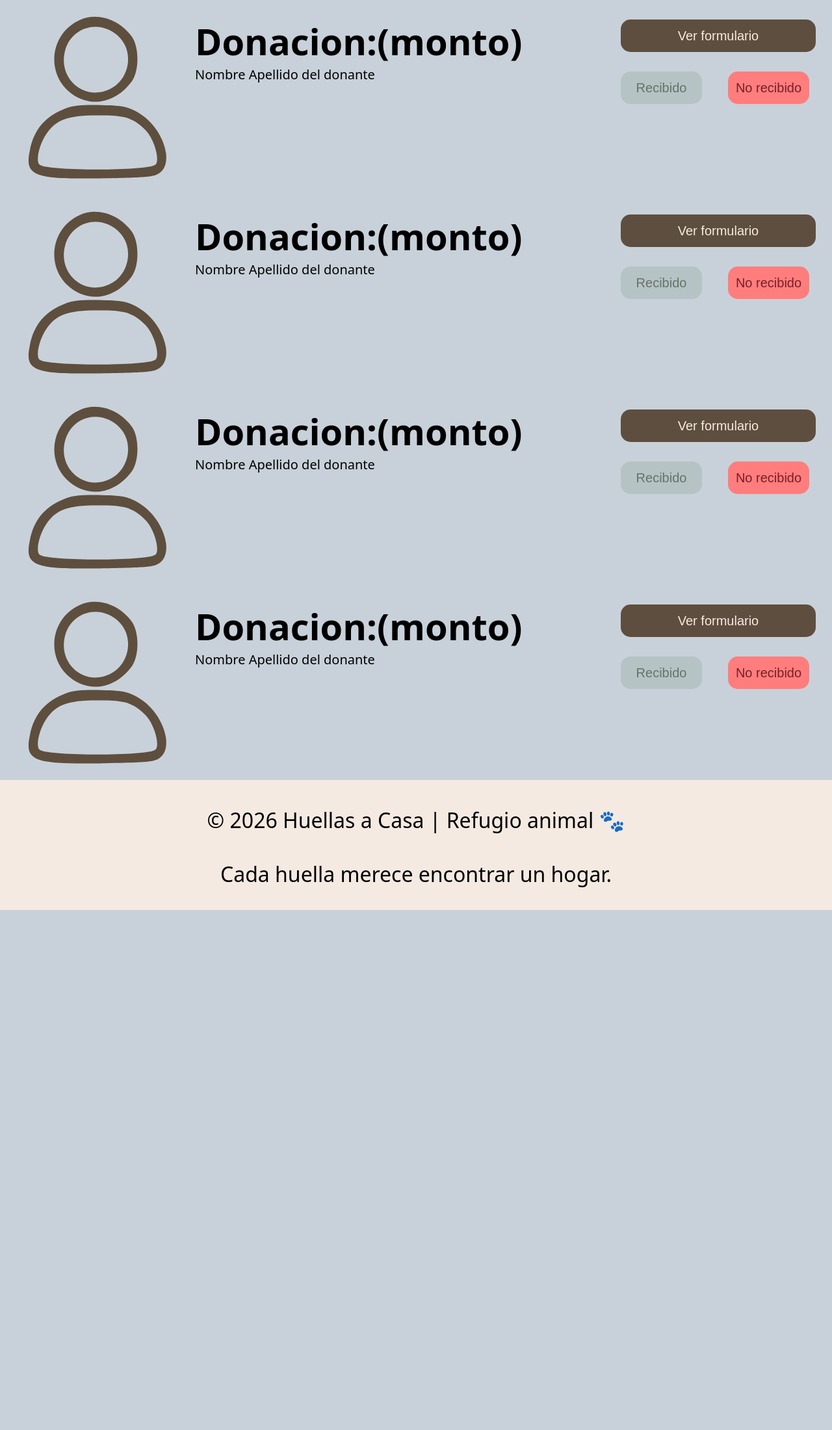
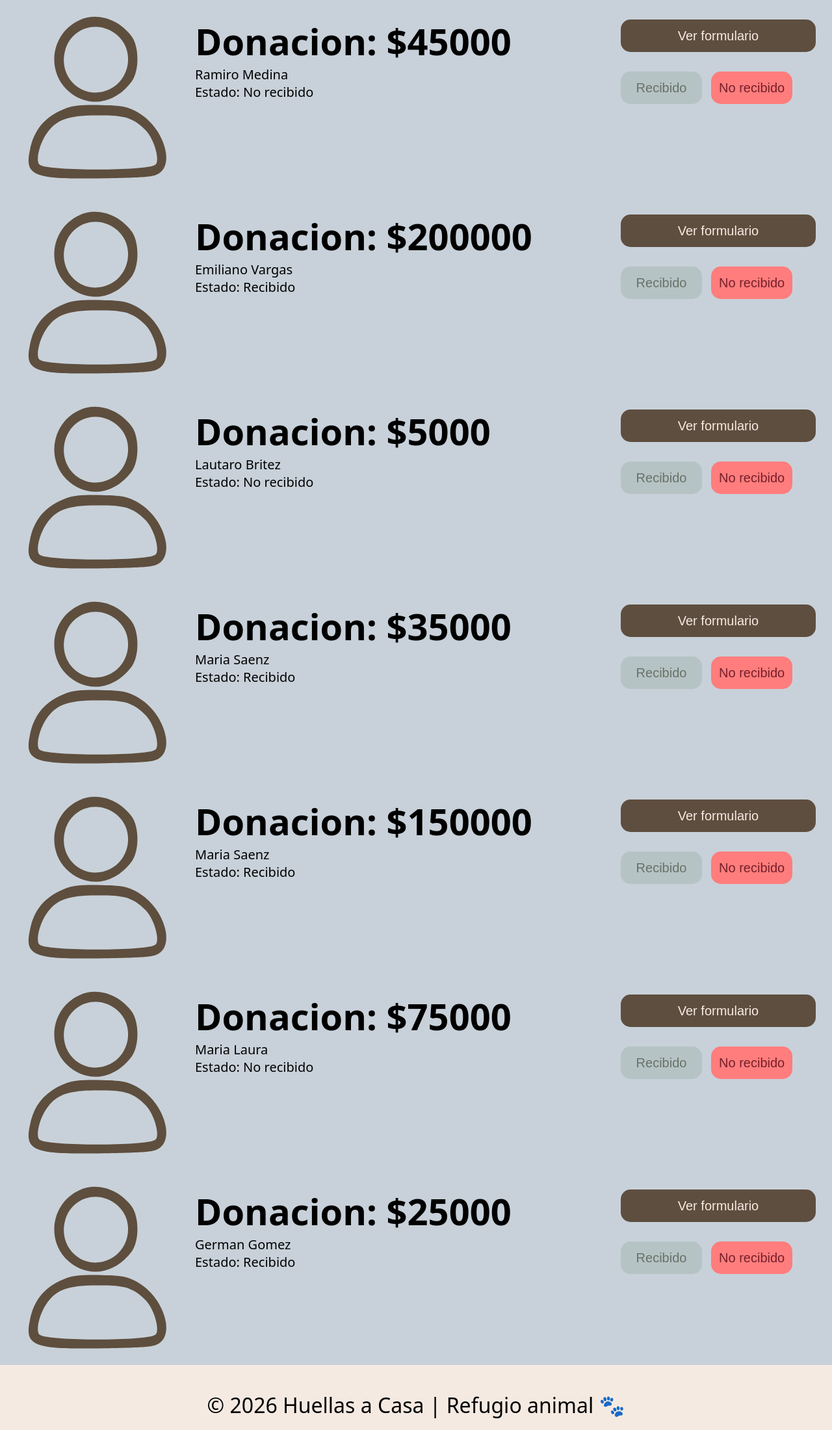
Before and after one commit to Pato2006/Huellas-a-casa, a Flask app: page /formulario_donar_admin in a window 1280 px wide. Shown: the part 100-2300 px from the top of the page at 65% size. Before the commit the page ends 1500 px from the top, so only its background shows below. Run offline with Flask 3, Linux system fonts and the light colour scheme; data comes from the database, SQL or seed files in the repository.

Commit message:
admin ver donaciones

```diff
--- a/app.py
+++ b/app.py
@@ -12,6 +12,8 @@ from modulos.catalogo import (listas_animales, ver_animal, borrar_animal, cargar
 from modulos.ver_adopciones import (lista_adopciones, ver_formulario, cambiar_estado)
 
 from modulos.usuarios import (buscar_usuario_por_email, crear_usuario, modificar_usuario)
+
+from modulos.ver_donaciones import(lista_donaciones,ver_donacion, cambiar_estado_donaciones)
 
 app = Flask(__name__)
 app.config["SECRET_KEY"] = "clave-solo-para-desarrollo"
@@ -265,11 +267,33 @@ def cambiar_estado_adopcion(formulario_id):
 
 @app.route('/formulario_donar_admin')
 def formulario_donar_admin():
-    return render_template('formulario_donar_admin.html')
+    consultas=lista_donaciones()
+    if consultas is None:
+        respuesta="No se pudieron consultar las donaciones", 500
+    else:
+        respuesta=render_template('formulario_donar_admin.html', consultas=consultas)
+    return respuesta
 
-@app.route('/formulario_donar_admin/formulario_donar_respondido_admin')
-def formulario_donar_respondido_admin():
-    return render_template('formulario_donar_respondido_admin.html')
+@app.route('/formulario_donar_admin/donacion/<int:donacion_id>')
+def formulario_donar_respondido_admin(donacion_id):
+    consultas=ver_donacion(donacion_id)
+    if consultas is None:
+        respuesta="Formulario de donacion no encontrado.", 404
+    else:
+        respuesta=render_template('formulario_donar_respondido_admin.html', consultas=consultas[0])
+    return respuesta
+
+@app.route('/formulario_donar_admin/estado/<int:donacion_id>', methods=['POST'])
+def cambiar_estado_donacion(donacion_id):
+    estado = request.form.get('estado')
+    if estado not in ('Recibido', 'No recibido'):
+        respuesta = "Estado invalido.", 400
+    elif cambiar_estado_donaciones(donacion_id, estado) is None:
+        respuesta = "No se pudo cambiar el estado de la donacion.", 500
+    else:
+        respuesta = redirect(url_for('formulario_donar_admin'))
+    return respuesta
+
 
 if __name__ == "__main__":
     app.run(debug=True)
--- /dev/null
+++ b/modulos/ver_donaciones.py
@@ -0,0 +1,22 @@
+from config import CONFIG_DB
+from utilidades._mysql_db import deleteDB,updateDB,insertDB,selectDB
+
+def lista_donaciones():
+    sql="""SELECT donaciones.id AS donacion_id, donaciones.monto AS monto, donaciones.estado AS estado,
+        donaciones.ruta_comp AS comprobante, usuarios.nombre, usuarios.apellido, usuarios.ruta_img
+        FROM donaciones
+        INNER JOIN usuarios ON donaciones.usuario_id=usuarios.id
+        ORDER BY donaciones.id DESC"""
+    return selectDB(CONFIG_DB,sql,dictionary=True)
+
+def ver_donacion(donacion_id):
+    sql="""SELECT donaciones.id, donaciones.mensaje AS mensaje, donaciones.ruta_comp AS comprobante,
+        usuarios.nombre, usuarios.apellido
+        FROM donaciones
+        INNER JOIN usuarios ON donaciones.usuario_id=usuarios.id
+        WHERE donaciones.id=%s"""
+    return selectDB(CONFIG_DB,sql,(donacion_id,), dictionary=True)
+
+def cambiar_estado_donaciones(donacion_id, estado):
+    sql = "UPDATE donaciones SET estado = %s WHERE id = %s"
+    return updateDB(CONFIG_DB, sql, (estado, donacion_id))
--- a/templates/formulario_donar_admin.html
+++ b/templates/formulario_donar_admin.html
@@ -5,115 +5,39 @@
 {% block title %}Huellas a casa{% endblock %}
 {% block content %}
 <main>
-    <!-- cada tarjeta es un animal-->
+    <!-- cada tarjeta es una donacion-->
+    {% for c in consultas %}
     <div class="tarjetas">
         <div class="contenido">
             <!-- aca se agrupan todos los datos-->
             <div class="informacion">
-                <!-- informacion del animal-->
+                <!-- informacion del donante-->
                 <img src="{{ url_for('static', filename='img/perfil.svg') }}" alt="Foto de perfil del donante">
                 <div class="datos">
-                    <h1>Donacion:(monto)</h1>
-                    <p>Nombre Apellido del donante</p>
+                    <h1>Donacion: ${{ c.monto }}</h1>
+                    <p>{{ c.nombre }} {{ c.apellido }}</p>
+                    <p>Estado: {{ c.estado }}</p>
                 </div>
             </div>
             <!-- aca van los botones de accion-->
             <div class="botones">
                 <!-- aca van en columna-->
-                <a href="{{ url_for('formulario_donar_respondido_admin') }}">
+                <a href="{{ url_for('formulario_donar_respondido_admin', donacion_id=c.donacion_id) }}">
                     <button class="boton_adopcion ver">
                         Ver formulario
                     </button>
                 </a>
                 <div class="eleccion">
-                    <!-- los separo para ponerlos en fila-->
-                    <button class="boton_adopcion aceptar">Recibido</button>
-                    <button class="boton_adopcion rechazar">No recibido</button>
-                </div>
+                    <form method="post" action="{{ url_for('cambiar_estado_donacion', donacion_id=c.donacion_id) }}">
+                        <button type="submit" name="estado" value="Recibido" class="boton_adopcion aceptar">Recibido</button>
+                         <button type="submit" name="estado" value="No recibido" class="boton_adopcion rechazar">No recibido</button>
+                     </form>
+                 </div>
             </div>
         </div>
     </div>
-        <div class="tarjetas">
-        <div class="contenido">
-            <!-- aca se agrupan todos los datos-->
-            <div class="informacion">
-                <!-- informacion del animal-->
-                <img src="{{ url_for('static', filename='img/perfil.svg') }}" alt="Foto de perfil del donante">
-                <div class="datos">
-                    <h1>Donacion:(monto)</h1>
-                    <p>Nombre Apellido del donante</p>
-                </div>
-            </div>
-            <!-- aca van los botones de accion-->
-            <div class="botones">
-                <!-- aca van en columna-->
-                <a href="{{ url_for('formulario_donar_respondido_admin') }}">
-                    <button class="boton_adopcion ver">
-                        Ver formulario
-                    </button>
-                </a>
-                <div class="eleccion">
-                    <!-- los separo para ponerlos en fila-->
-                    <button class="boton_adopcion aceptar">Recibido</button>
-                    <button class="boton_adopcion rechazar">No recibido</button>
-                </div>
-            </div>
-        </div>
-    </div>
-    <div class="tarjetas">
-        <div class="contenido">
-            <!-- aca se agrupan todos los datos-->
-            <div class="informacion">
-                <!-- informacion del animal-->
-                <img src="{{ url_for('static', filename='img/perfil.svg') }}" alt="Foto de perfil del donante">
-                <div class="datos">
-                    <h1>Donacion:(monto)</h1>
-                    <p>Nombre Apellido del donante</p>
-                </div>
-            </div>
-            <!-- aca van los botones de accion-->
-            <div class="botones">
-                <!-- aca van en columna-->
-                <a href="{{ url_for('formulario_donar_respondido_admin') }}">
-                    <button class="boton_adopcion ver">
-                        Ver formulario
-                    </button>
-                </a>
-                <div class="eleccion">
-                    <!-- los separo para ponerlos en fila-->
-                    <button class="boton_adopcion aceptar">Recibido</button>
-                    <button class="boton_adopcion rechazar">No recibido</button>
-                </div>
-            </div>
-        </div>
-    </div>
-    <div class="tarjetas">
-        <div class="contenido">
-            <!-- aca se agrupan todos los datos-->
-            <div class="informacion">
-                <!-- informacion del animal-->
-                <img src="{{ url_for('static', filename='img/perfil.svg') }}" alt="Foto de perfil del donante">
-                <div class="datos">
-                    <h1>Donacion:(monto)</h1>
-                    <p>Nombre Apellido del donante</p>
-                </div>
-            </div>
-            <!-- aca van los botones de accion-->
-            <div class="botones">
-                <!-- aca van en columna-->
-                <a href="{{ url_for('formulario_donar_respondido_admin') }}">
-                    <button class="boton_adopcion ver">
-                        Ver formulario
-                    </button>
-                </a>
-                <div class="eleccion">
-                    <!-- los separo para ponerlos en fila-->
-                    <button class="boton_adopcion aceptar">Recibido</button>
-                    <button class="boton_adopcion rechazar">No recibido</button>
-                </div>
-            </div>
-        </div>
-    </div>
-
+    {% else %}
+    <p>No hay donaciones.</p>
+    {% endfor %}
 </main>
 {% endblock %}
--- a/templates/formulario_donar_respondido_admin.html
+++ b/templates/formulario_donar_respondido_admin.html
@@ -9,18 +9,18 @@
 {% block content %}
 <main>
     <div class="contenedor">
-        <h1>Formulario de donacion de Maria</h1>
+        <h1>Formulario de donacion de {{ consultas.nombre }} {{ consultas.apellido }}</h1>
         <form id="donar" class="formulario">
             <div class="columna">
                 <label for="mensaje" class="texto">
                     ¿Qué mensaje nos enviaron?
                 </label><br>
 
-                <p class="respuesta" id="mensaje" name="mensaje">Muchas gracias por el gran trabajo que hacen</p>
+                <p class="respuesta" id="mensaje" name="mensaje">{{ consultas.mensaje }}</p>
             </div>
 
             <div class="columna boton_comprobante">
-                <a href="{{ url_for('static', filename='uploads/comprobante_maria.pdf') }}" download class="texto">
+                <a href="{{ url_for('static', filename='uploads/' ~ consultas.comprobante) }}" download class="texto">
                     Descargar comprobante
                 </a>
             </div>
```
